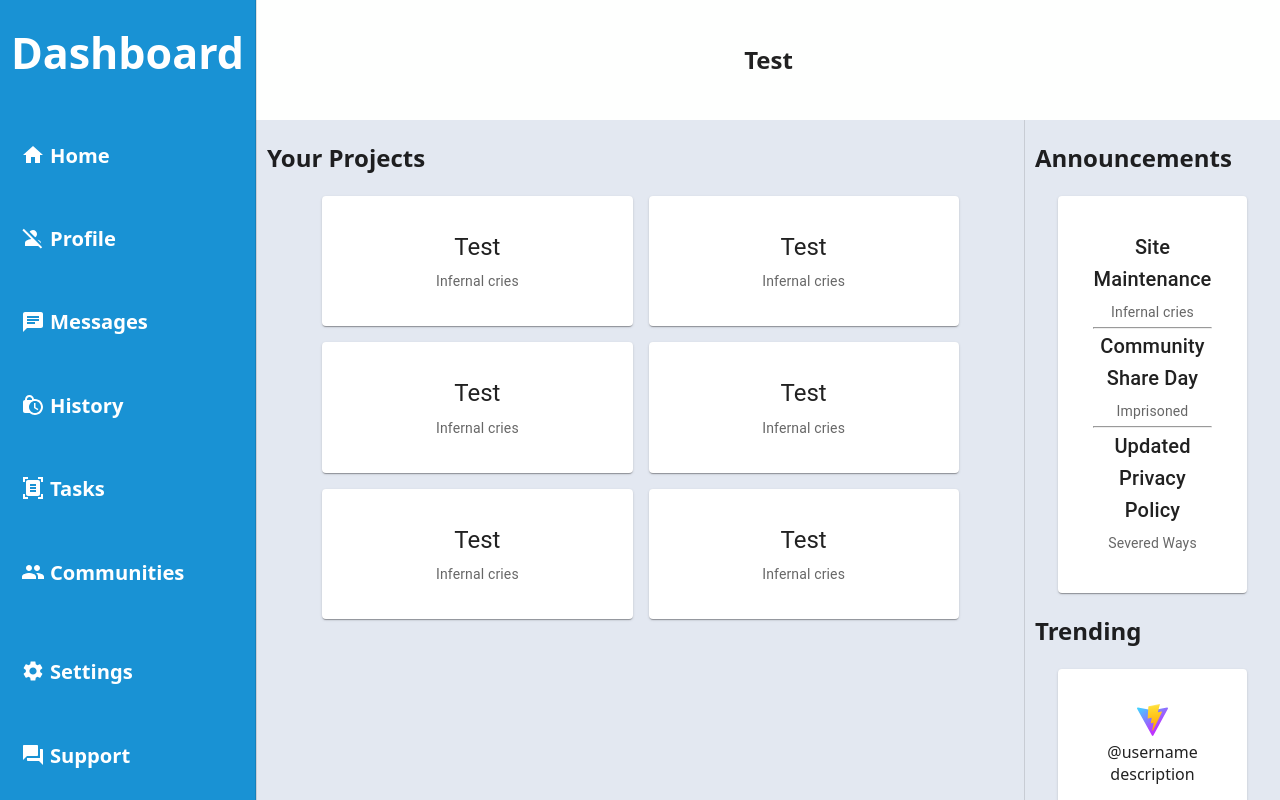
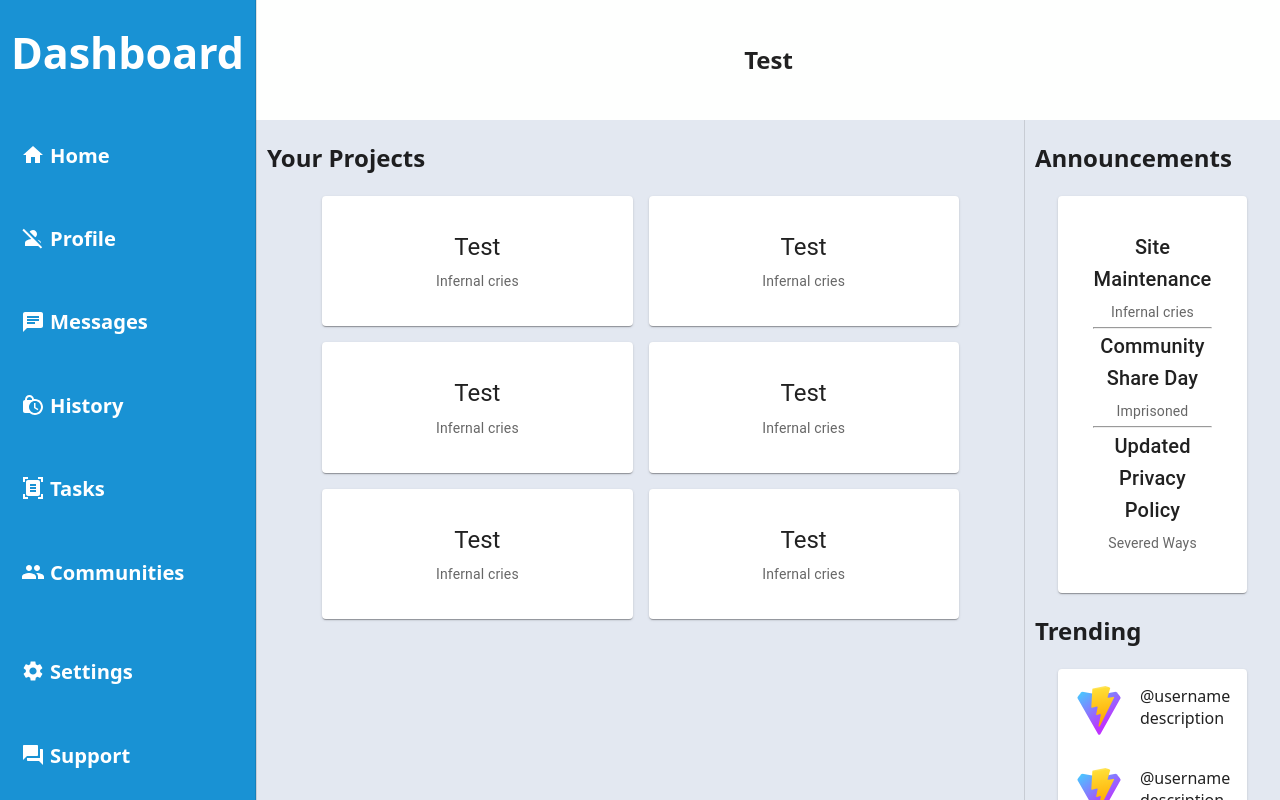
Before and after one commit to wildfireOfMine/adminDashboardTOP, a React (Vite) app: page / in a window 1280 px wide. Built offline with nearby package versions, Linux system fonts and the light colour scheme.

Commit message:
Fixed trending

```diff
--- a/src/components/CustomTrending.jsx
+++ b/src/components/CustomTrending.jsx
@@ -3,18 +3,82 @@ import React from 'react'
 
 const CustomTrending = ({src="../../public/vite.svg", username="", description=""}) => {
   return (
-    <Card sx={{ width: '100%', display: 'flex' }}>
+    <Card sx={{
+      width: '100%',
+      display: 'flex',
+      flexDirection: 'row',
+    }}>
       <CardActionArea>
-        <CardContent>
-          <img src={src}/>
+        <CardContent sx={{ display: 'flex', flexDirection: 'row', alignItems: 'center' }}>
+          <img src={src} alt="Avatar" style={{
+              width: '50px',
+              height: '50px',
+              borderRadius: '50%',
+              objectFit: 'cover',
+              marginRight: '16px' // Espacio entre la imagen y el texto
+            }} />
+          <div style={{ display: 'flex', flexDirection: 'column', alignItems: 'flex-start'}} >
           <Typography variant="p" component="p">
             {username}
           </Typography>
           <Typography gutterBottom variant="p" component="p">
             {description}
           </Typography>
+          </div>
+        </CardContent>
+        <CardContent sx={{ display: 'flex', flexDirection: 'row', alignItems: 'center' }}>
+          <img src={src} alt="Avatar" style={{
+              width: '50px',
+              height: '50px',
+              borderRadius: '50%',
+              objectFit: 'cover',
+              marginRight: '16px' // Espacio entre la imagen y el texto
+            }} />
+          <div style={{ display: 'flex', flexDirection: 'column', alignItems: 'flex-start'}} >
+          <Typography variant="p" component="p">
+            {username}
+          </Typography>
+          <Typography gutterBottom variant="p" component="p">
+            {description}
+          </Typography>
+          </div>
+        </CardContent>
+        <CardContent sx={{ display: 'flex', flexDirection: 'row', alignItems: 'center' }}>
+          <img src={src} alt="Avatar" style={{
+              width: '50px',
+              height: '50px',
+              borderRadius: '50%',
+              objectFit: 'cover',
+              marginRight: '16px' // Espacio entre la imagen y el texto
+            }} />
+          <div style={{ display: 'flex', flexDirection: 'column', alignItems: 'flex-start'}} >
+          <Typography variant="p" component="p">
+            {username}
+          </Typography>
+          <Typography gutterBottom variant="p" component="p">
+            {description}
+          </Typography>
+          </div>
+        </CardContent>
+        <CardContent sx={{ display: 'flex', flexDirection: 'row', alignItems: 'center' }}>
+          <img src={src} alt="Avatar" style={{
+              width: '50px',
+              height: '50px',
+              borderRadius: '50%',
+              objectFit: 'cover',
+              marginRight: '16px' // Espacio entre la imagen y el texto
+            }} />
+          <div style={{ display: 'flex', flexDirection: 'column', alignItems: 'flex-start'}} >
+          <Typography variant="p" component="p">
+            {username}
+          </Typography>
+          <Typography gutterBottom variant="p" component="p">
+            {description}
+          </Typography>
+          </div>
         </CardContent>
       </CardActionArea>
+
     </Card>
   )
 }
--- a/src/components/RightBar.jsx
+++ b/src/components/RightBar.jsx
@@ -69,9 +69,18 @@ const RightBar = () => {
             </Grid>
             <h2>Trending</h2>
             <Grid className="cardGrid" container spacing={1}>
-                <Grid className="cardGrid" size={{ xs: 9, md: 9 } }>
-                <CustomTrending username='@username' description='description'/>
+                <Grid className="cardGrid" size={{ xs: 2, md: 9 } }>
+                  <CustomTrending className="customTrending" username='@username' description='description'/>
                 </Grid>
+                {/* <Grid className="cardGrid" size={{ xs: 2, md: 9 } }>
+                  <CustomTrending className="customTrending" username='@username' description='description'/>
+                </Grid>
+                <Grid className="cardGrid" size={{ xs: 2, md: 9 } }>
+                  <CustomTrending className="customTrending" username='@username' description='description'/>
+                </Grid>
+                <Grid className="cardGrid" size={{ xs: 2, md: 9 } }>
+                  <CustomTrending className="customTrending" username='@username' description='description'/>
+                </Grid> */}
             </Grid>
           </Drawer>
 
```
